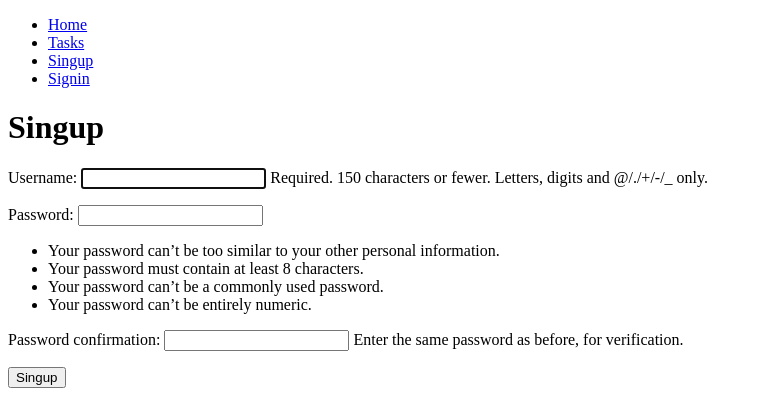
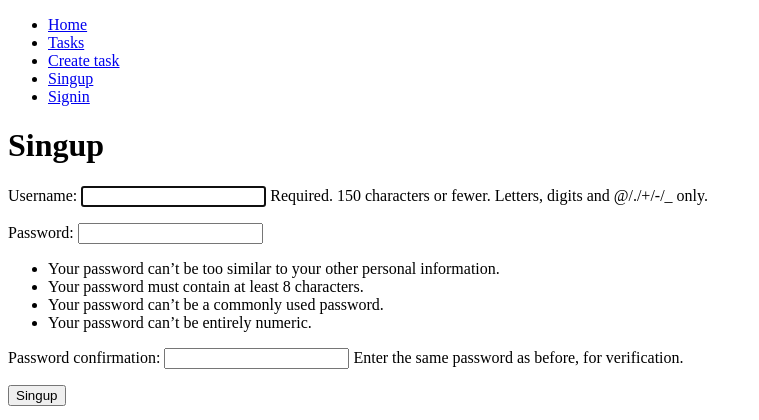
Before and after one commit to Nakajito/django-crud, a Django app: page /singup/ in a window 1280 px wide. Shown: the top 420 px of the page, without its empty margins (0-759 px from the left). Run offline with Django 4.2, Linux system fonts and the light colour scheme.

Commit message:
se creo la vista de crear task

```diff
--- a/djangocrud/urls.py
+++ b/djangocrud/urls.py
@@ -23,6 +23,7 @@ urlpatterns = [
     path("", views.home, name='home'),
     path("singup/", views.singup, name='singup'),
     path("tasks/", views.tasks, name='tasks'),
+    path("tasks/create/", views.create_task, name='create_task'),
     path("logout/", views.singout, name='logout'),
     path("signin/", views.signin, name='signin'),
 ]
--- a/tasks/templates/base.html
+++ b/tasks/templates/base.html
@@ -11,6 +11,7 @@
         <ul>
             <li><a href="/">Home</a></li>
             <li><a href="/tasks">Tasks</a></li>
+            <li><a href="/tasks/create">Create task</a></li>
 
             {% if user.is_authenticated %}
                 <li><a href="/logout">Logout</a></li>
--- a/tasks/templates/singup.html
+++ b/tasks/templates/singup.html
@@ -2,11 +2,9 @@
 
 {% block content %}
     <h1>Singup</h1>
-
-    <p> {{error}} </p>
-
     <form action="/singup/" method="POST">
         {% csrf_token %}
+        <p> {{error}} </p>
         {{form.as_p}}
         <button>Singup</button>
     </form>
--- a/tasks/views.py
+++ b/tasks/views.py
@@ -10,7 +10,8 @@ from django.http import HttpResponse
 from django.contrib.auth import login, logout, authenticate
 # Para manejar el error IntegrityError
 from django.db import IntegrityError
-
+# importar el formulario para ingresar tareas
+from .forms import TaskForm
 
 # definimos la función para mosntrar eh home
 def home(request):
@@ -57,6 +58,18 @@ def singup(request):
 def tasks(request):
     return render(request, 'tasks.html')
 
+def create_task(request):
+    if request.method == 'GET':
+        return render(request, 'create_task.html',{
+            'form' : TaskForm
+        })
+    else:
+        form = TaskForm(request.POST)
+        new_task = form.save(commit=False)
+        new_task.user = request.user
+        new_task.save()
+        return redirect('tasks')
+
 def singout(request):
     logout(request)
     return redirect('home')
```
Also changed, not shown: tasks/forms.py (added, +11 -0 lines), tasks/templates/create_task.html (added, +14 -0 lines).
